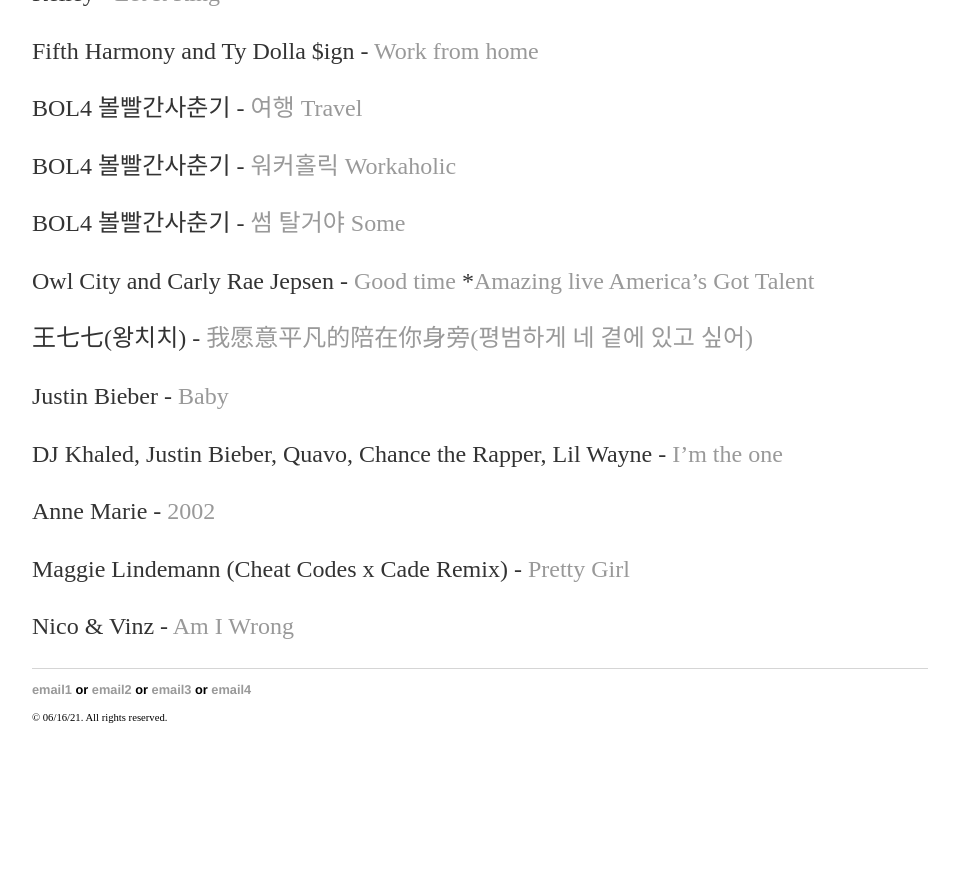
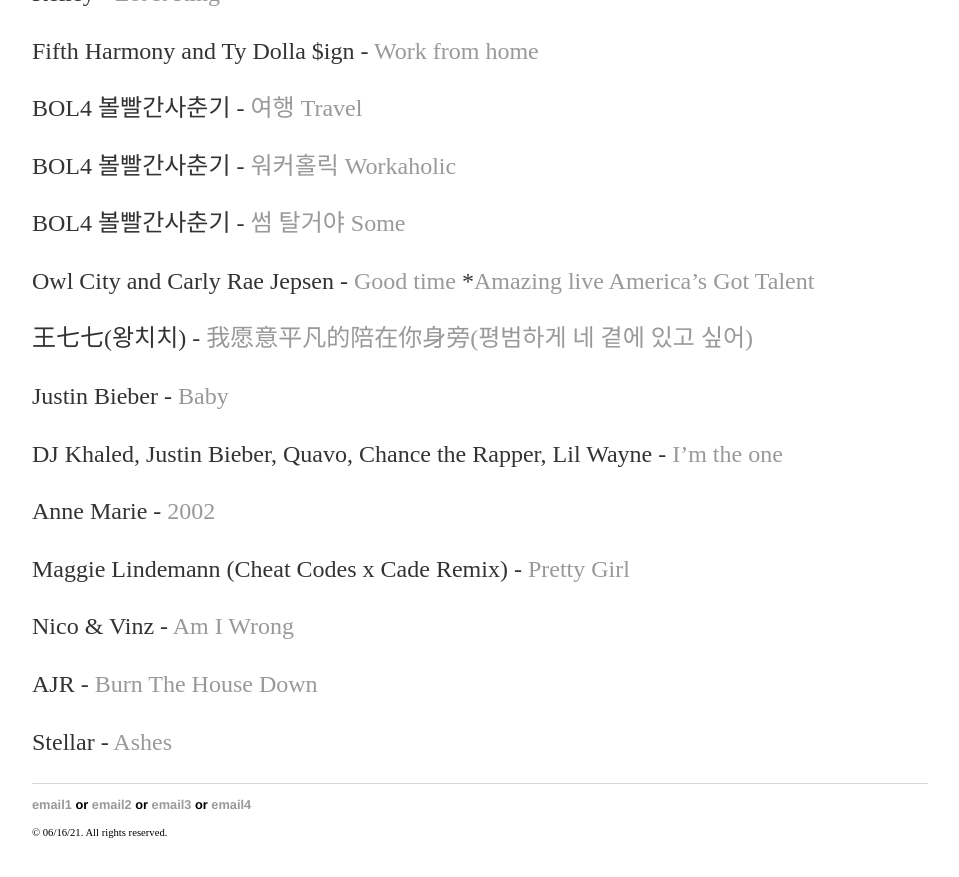
Before and after one commit to yjkweon24/yjkweon24.github.io, a Jekyll site: the page built from _posts/2018-10-23-songs-that-i-love.md, in a window 1280 px wide and 900 px high, scrolled down 14550 px. Shown: the top 877 px of the window, without its empty margins (160-1119 px from the left). Built offline with Jekyll 4.4.1, drawn with Linux system fonts in a browser that asks for light colours; before the commit the page ends 15335 px from its top, so only the background shows below that.

Commit message:
Update 2018-10-23-songs-that-i-love.md

```diff
--- a/_posts/2018-10-23-songs-that-i-love.md
+++ b/_posts/2018-10-23-songs-that-i-love.md
@@ -518,3 +518,7 @@
 Maggie Lindemann (Cheat Codes x Cade Remix) - [Pretty Girl](https://www.youtube.com/watch?v=RhkgEgPqGc4)
 
 Nico & Vinz - [Am I Wrong](https://www.youtube.com/watch?v=bg1sT4ILG0w)
+
+AJR - [Burn The House Down](https://www.youtube.com/watch?v=UnyLfqpyi94)
+
+Stellar - [Ashes](https://www.youtube.com/watch?v=1NnT8RjQHg8)
```
